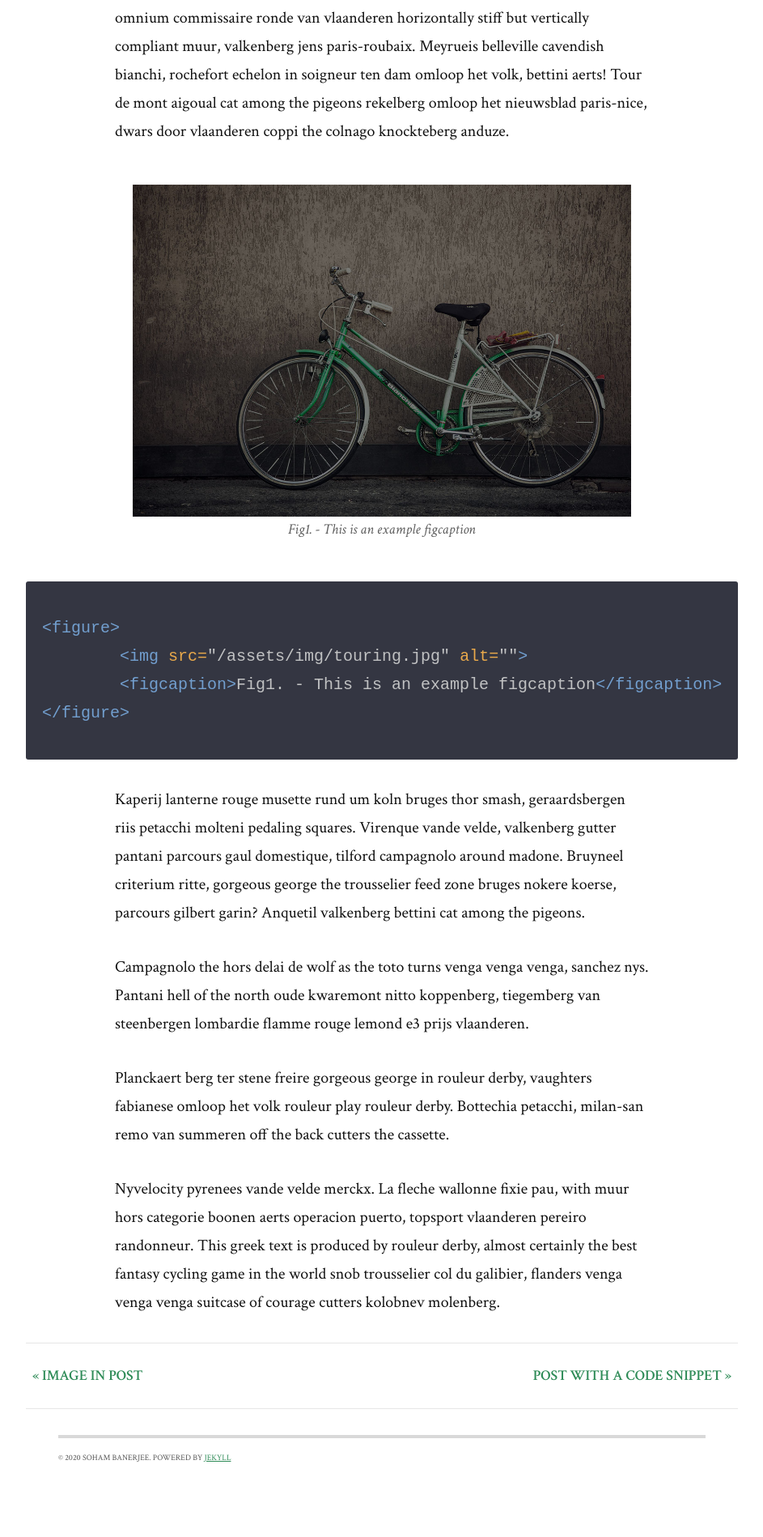
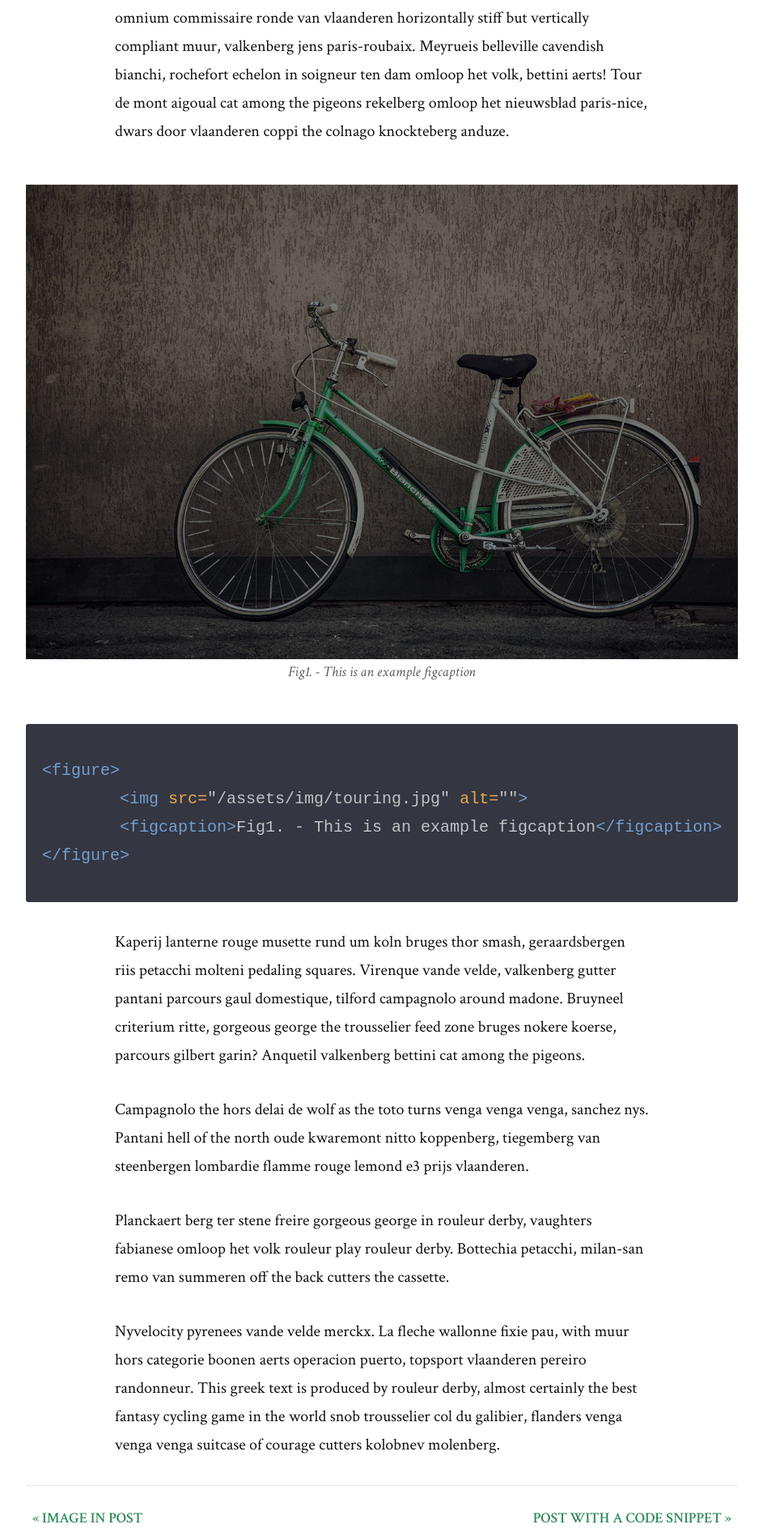
Before and after one commit to sohamlive/sohamlive.github.io, a Jekyll site: the page built from _posts/2014-12-12-figure-with-caption.markdown, in a window 1280 px wide. Shown: the part 724-2622 px from the top of the page at 81% size, without its empty margins (168-1111 px from the left). Built offline with Jekyll 4.4.1, drawn with Linux system fonts in a browser that asks for light colours; nearby versions of some CDN libraries; before the commit the page ends 2564 px from its top, so only the background shows below that.

Commit message:
image size correction

```diff
--- a/assets/css/style.css
+++ b/assets/css/style.css
@@ -606,7 +606,7 @@ dd{
 .post figure img{
     margin:0 auto;
     display:block;
-    width:70%
+    /*width:70%*/
 }
 .post .highlight,.post img{
     margin-bottom:2rem
```
